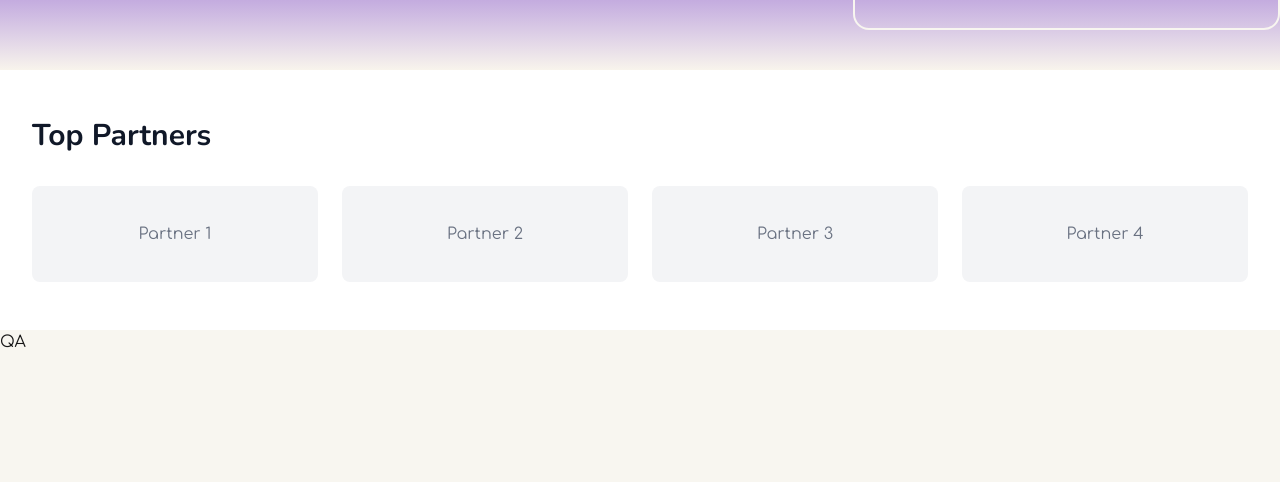
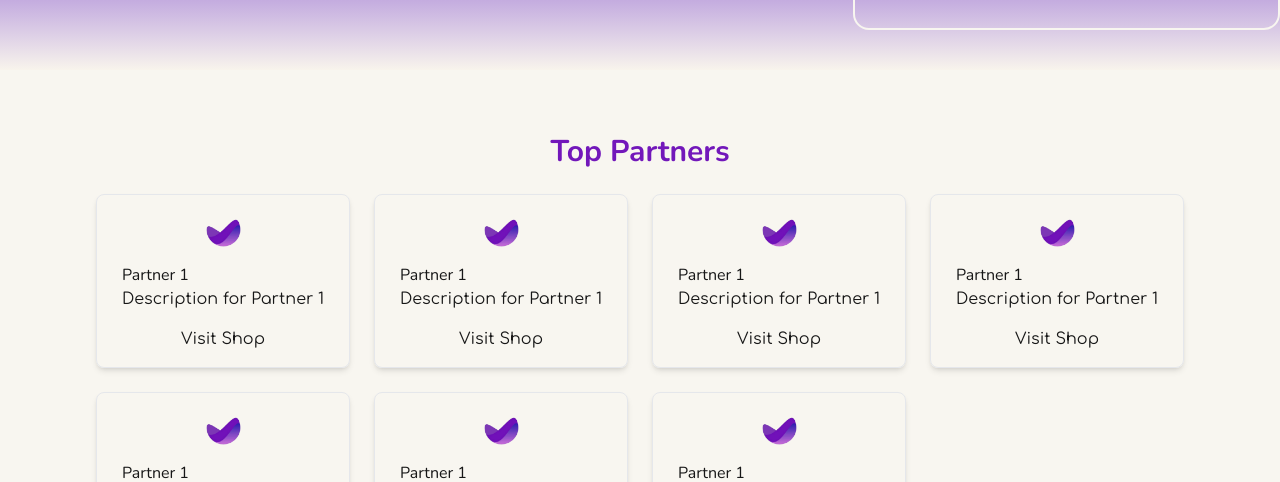
Before and after one commit to LinFlolin/flowintoone, a Next.js app: page / in a window 1280 px wide. Shown: the part 470-952 px from the top of the page. Before the commit the page ends 824 px from the top, so only its background shows below. Built offline with nearby package versions, Linux system fonts and the light colour scheme; grey boxes are pictures that could not be loaded.

Commit message:
add top partners ui and component

```diff
--- a/app/components/home/Hero.tsx
+++ b/app/components/home/Hero.tsx
@@ -6,7 +6,7 @@ import FillImage from "@app/ui/FillImage";
 
 export default function HeroHome() {
   return (
-    <div className="bg-linear-to-b text-Cream from-[#7217ba] from-50% md:from-60% to-[#f8f4ec] md:via-20%  flex flex-col md:flex-row-reverse justify-center items-center  md:h-120  ">
+    <div className="bg-linear-to-b text-Cream z-20 from-[#7217ba] from-50% md:from-60% to-[#f8f4ec] md:via-20%  flex flex-col md:flex-row-reverse justify-center items-center  md:h-120  ">
 
       <div className=" md:rounded-2xl md:flex md:items-center md:justify-center">
         <video
@@ -29,12 +29,12 @@ export default function HeroHome() {
           alt="Flowintoone Logo"
           width={80}
           height={80}
-          className="md:hidden absolute left-50 -top-10 bg-Cream rounded-full p-2 place-self-center"
+          className="md:hidden absolute -top-10 bg-Cream rounded-full p-2 place-self-center"
         />
       </Link>
       </div>
       <div className="max-md:bg-linear-to-b px-8 py-15 from-Viola/70 via-Viola-Light/90 to-Cream/10 flex flex-col items-start md:max-w-2/3 md:px-12 md:p-8 ">
-        <FadeInOnScroll delay={1000}  mobileVariant='zoom-in' >
+        <FadeInOnScroll delay={300}  mobileVariant='zoom-in' desktopVariant='fade-up' >
           <h1 className="text-4xl my-6 md:text-4xl  md:mb-4 ">"Un’unica vetrina infinite realtà da scoprire</h1>
           <p className=" max-md:hidden text-xl mb-6">
             Flow Into One è la piattaforma digitale che unisce e mette in contatto persone, artigiani, negozi, fornitori e freelance in un unico spazio online.
@@ -43,7 +43,7 @@ export default function HeroHome() {
             Scopri nuove storie, prodotti unici e talenti nascosti , tutto in un solo luogo ”
           </p>
         </FadeInOnScroll>
-        <FadeInOnScroll delay={1000} variant="fade-up">
+        <FadeInOnScroll delay={1000} variant="fade-up"  desktopVariant='fade-up'>
           <button  className="bg-Orange font-bold px-6 py-3 rounded-full hover:bg-Green-pastel shadow-md  hover:text-Viola transition max-md:self-end">
             <a href="/esplora">Esplora Ora</a>
           </button>
@@ -69,8 +69,7 @@ export default function HeroHome() {
             <FadeInOnScroll delay={1000}  mobileVariant='zoom-in' desktopVariant='none'>
 
              <FillImage SCR_text={'/tre_bubble_right.png'} AlT_text={'Flowintoone tree dots foto'} Width_num={100} Height_num={100}
-                classNameDiv=" justify-end" className="md:hidden "
-              />
+                classNameDiv=" justify-end" className="md:hidden "/>
             </FadeInOnScroll>
           </div>
       </div>
--- a/app/components/home/TopPartners.tsx
+++ b/app/components/home/TopPartners.tsx
@@ -1,55 +1,21 @@
   // import { supabase } from "@/api/client";
   // import type { Profile } from "@/types/profile";
 
-  // export default async function TopPartner() {
-  //   const { data, error } = await supabase .from("profiles") .select("*")
-
-  //   if (error) {
-  //     console.error("Error fetching profiles:", error.message);
-  //     return <div>Failed to load profiles</div>;
-  //   }
-
-  //   if (!data || data.length === 0) {
-  //     return <div>No profiles found</div>;
-  //   }
-
-  //   const profiles: Profile[] = data;
-
-  //   return (
-  //     <div>
-  //       <h2>Top profiles</h2>
-  //       <ul>
-  //         {profiles.map((p) => (
-  //           <li key={p.id}>
-  //             {p.full_name ?? p.username ?? "No name"}{" "}
-  //             {p.website && <span>({p.website})</span>}
-  //           </li>
-  //         ))}
-  //       </ul>
-  //     </div>
-  //   );
-  // }
+import ShopCardsTemplate from "@app/ui/template/ShopCardsTemplate";
 
 export default function TopPartners() {
   return (
-    <div className="py-12 bg-white">
-      <div className="max-w-7xl mx-auto px-4 sm:px-6 lg:px-8">
-        <h2 className="text-3xl font-extrabold text-gray-900 mb-8">Top Partners</h2>
-        <div className="grid grid-cols-1 sm:grid-cols-2 md:grid-cols-3 lg:grid-cols-4 gap-6">
 
-          <div className="flex items-center justify-center h-24 bg-gray-100 rounded-lg">
-            <span className="text-gray-500">Partner 1</span>
-          </div>
-          <div className="flex items-center justify-center h-24 bg-gray-100 rounded-lg">
-            <span className="text-gray-500">Partner 2</span>
-          </div>
-          <div className="flex items-center justify-center h-24 bg-gray-100 rounded-lg">
-            <span className="text-gray-500">Partner 3</span>
-          </div>
-          <div className="flex items-center justify-center h-24 bg-gray-100 rounded-lg">
-            <span className="text-gray-500">Partner 4</span>
-          </div>
-        </div>
+    <div className=" px-4 py-10 md:mx-20 mx-2">
+      <h2 className="text-3xl py-6 text-center font-extrabold text-Viola font-comfortaa">Top Partners</h2>
+      <div className="grid grid-cols-2 md:grid-cols-3 lg:grid-cols-4 gap-6">
+        <ShopCardsTemplate Shop_Name="Partner 1" Shop_Desc="Description for Partner 1" Shop_Img_url="/Logo.png" Shop_link="/" />
+        <ShopCardsTemplate Shop_Name="Partner 1" Shop_Desc="Description for Partner 1" Shop_Img_url="/Logo.png" Shop_link="/" />
+        <ShopCardsTemplate Shop_Name="Partner 1" Shop_Desc="Description for Partner 1" Shop_Img_url="/Logo.png" Shop_link="/" />
+        <ShopCardsTemplate Shop_Name="Partner 1" Shop_Desc="Description for Partner 1" Shop_Img_url="/Logo.png" Shop_link="/" />
+        <ShopCardsTemplate Shop_Name="Partner 1" Shop_Desc="Description for Partner 1" Shop_Img_url="/Logo.png" Shop_link="/" />
+        <ShopCardsTemplate Shop_Name="Partner 1" Shop_Desc="Description for Partner 1" Shop_Img_url="/Logo.png" Shop_link="/" />
+        <ShopCardsTemplate Shop_Name="Partner 1" Shop_Desc="Description for Partner 1" Shop_Img_url="/Logo.png" Shop_link="/" />
       </div>
     </div>
   );
--- /dev/null
+++ b/app/ui/template/ShopCardsTemplate.tsx
@@ -0,0 +1,29 @@
+import Image from "next/image";
+
+type Props = {
+    Shop_Name : string;
+    Shop_Desc : string;
+    Shop_Img_url  : string;
+    Shop_link : string;
+}
+
+export default function ShopCardsTemplate( {
+    Shop_Name ,
+    Shop_Desc ,
+    Shop_Img_url ,
+    Shop_link
+}: Props
+){
+  return (
+    <div className="border p-4 rounded-lg shadow-md flex flex-col items-center gap-4 border-gray-200">
+        <Image src={Shop_Img_url} alt={Shop_Name} width={36} height={36} loading="lazy"/>
+        <div>
+            <h1>{Shop_Name}</h1>
+            <p>{Shop_Desc}</p>
+        </div>
+        <button className=" ">
+            <a href={Shop_link}>Visit Shop</a>
+        </button>
+    </div>
+  )
+}
--- a/package.json
+++ b/package.json
@@ -21,6 +21,7 @@
     "@types/node": "^20",
     "@types/react": "^19",
     "@types/react-dom": "^19",
+    "baseline-browser-mapping": "^2.8.32",
     "eslint": "^9",
     "eslint-config-next": "16.0.4",
     "supabase": "^2.62.5",
```
Also changed, not shown: 1 other file (tests, documents, lock files or other folders). Lines whose indentation alone changed are shown as unchanged.
